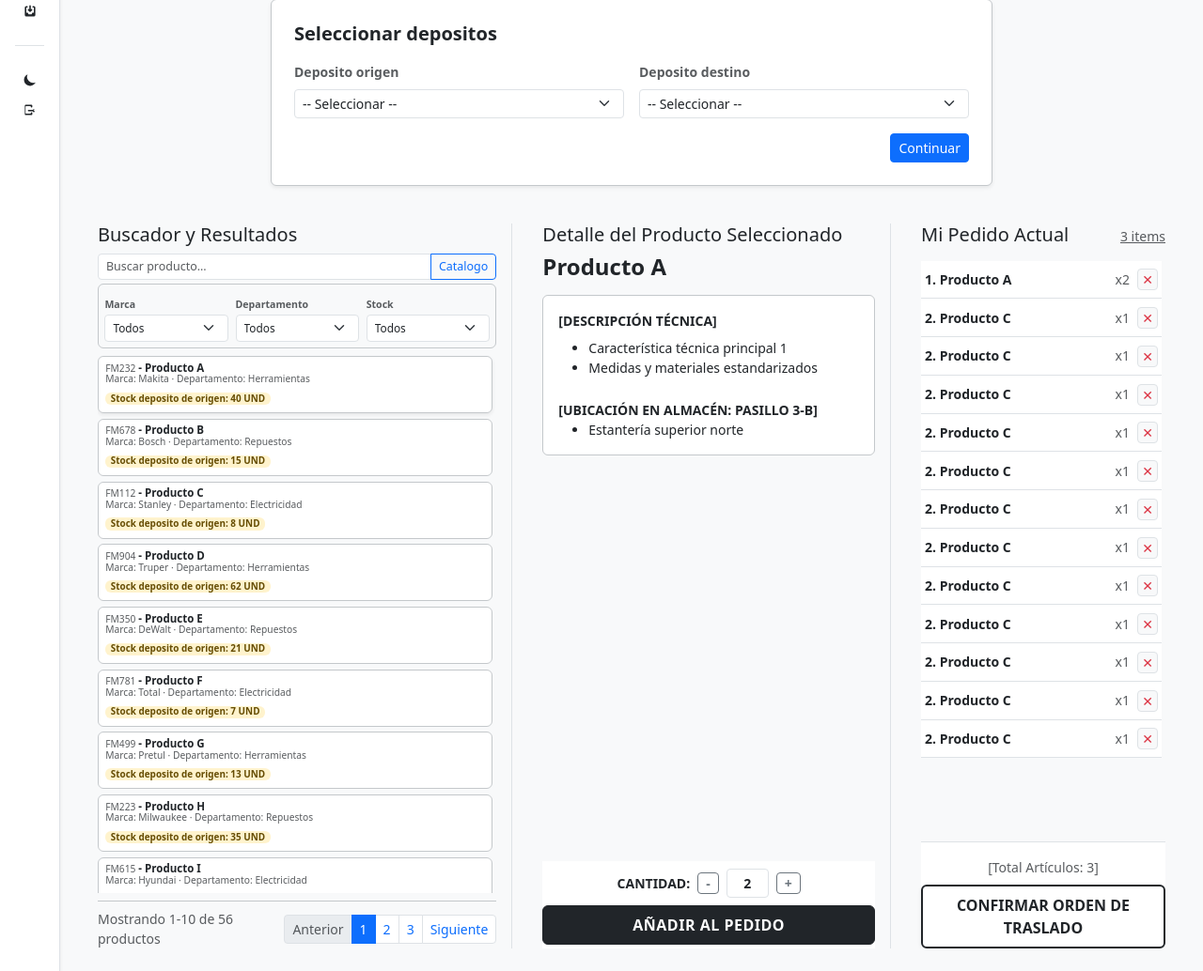
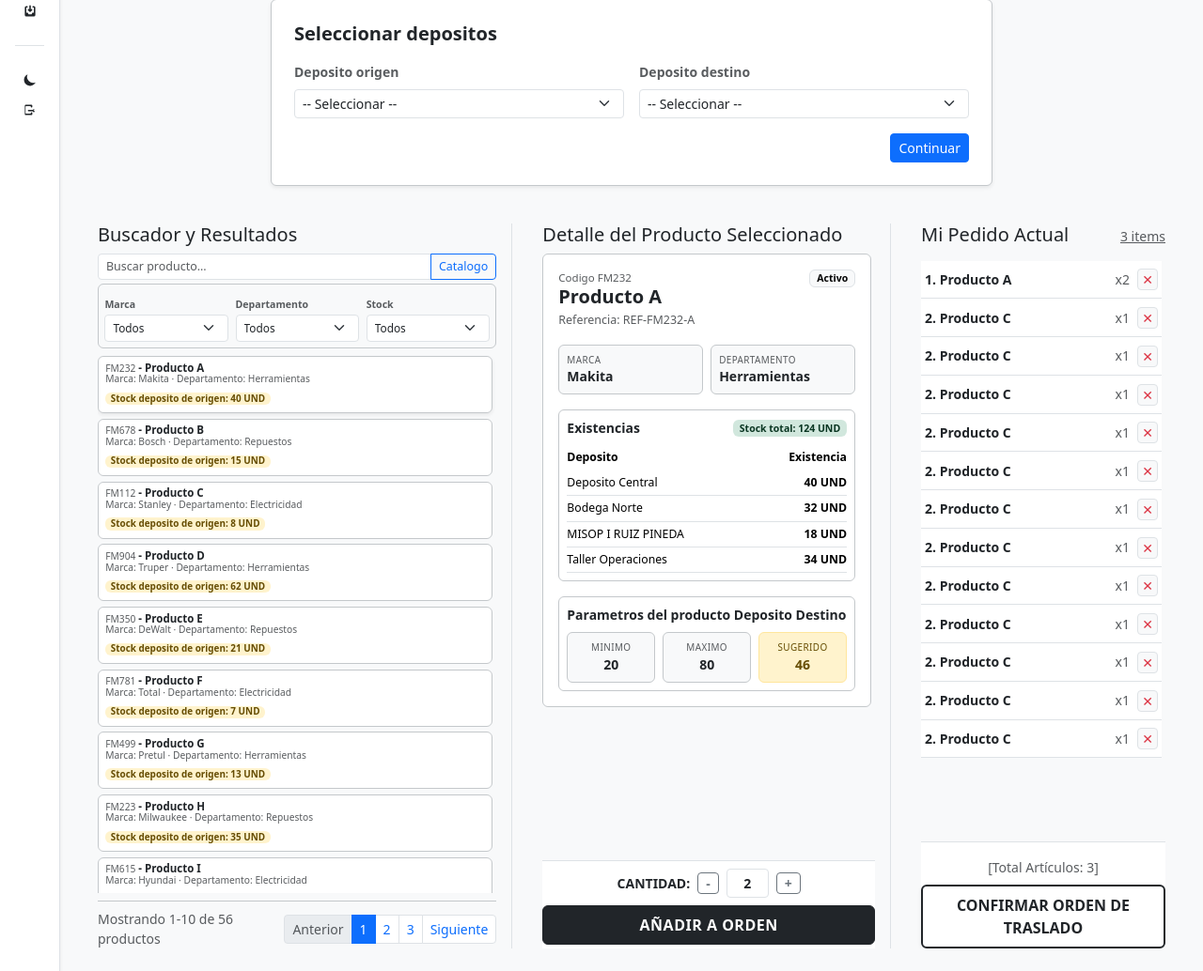
Before and after one commit to jose1574/toolbox-chrystal, a Python web app: template app/inventory/templates/manual_order_collection.html in a window 1280 px wide. Shown: the part 152-1186 px from the top of the page at 94% size. Run offline with Jinja, Linux system fonts and the light colour scheme; the template is opened without the code that fills it, so the values that code supplies are empty; some libraries are stand-ins or nearby versions.

Commit message:
se termina la maquetacion de la orden de recoleccion manual

```diff
--- a/app/inventory/templates/manual_order_collection.html
+++ b/app/inventory/templates/manual_order_collection.html
@@ -336,28 +336,101 @@
         <div class="h-100 d-flex flex-column border-end px-3 min-h-0 overflow-hidden" style="width: 35%;">
             <h5>Detalle del Producto Seleccionado</h5>
 
-            <h3 class="h4 fw-bold mb-3">Producto A</h3>
+            <div class="flex-grow-1 min-h-0 overflow-y-auto pe-1">
+                <div class="rounded border border-secondary-subtle bg-body p-3 small mb-3">
+                    <div class="d-flex align-items-start justify-content-between gap-2 mb-3">
+                        <div>
+                            <div class="text-body-secondary" style="font-size: 0.72rem;">Codigo FM232</div>
+                            <h3 class="h5 fw-bold mb-1">Producto A</h3>
+                            <div class="text-body-secondary" style="font-size: 0.78rem;">Referencia: REF-FM232-A</div>
+                        </div>
+                        <span class="badge text-bg-light border">Activo</span>
+                    </div>
 
-            <div class="card bg-body border-secondary-subtle p-3 mb-3 small">
-                <div class="fw-bold mb-2">[DESCRIPCIÓN TÉCNICA]</div>
-                <ul>
-                    <li>Característica técnica principal 1</li>
-                    <li>Medidas y materiales estandarizados</li>
-                </ul>
-                <div class="fw-bold mt-2">[UBICACIÓN EN ALMACÉN: PASILLO 3-B]</div>
-                <ul class="mb-0">
-                    <li>Estantería superior norte</li>
-                </ul>
+                    <div class="row g-2 mb-3">
+                        <div class="col-6">
+                            <div class="rounded border border-secondary-subtle bg-body-tertiary p-2 h-100">
+                                <div class="text-body-secondary text-uppercase" style="font-size: 0.62rem; letter-spacing: 0.04em;">Marca</div>
+                                <div class="fw-semibold">Makita</div>
+                            </div>
+                        </div>
+                        <div class="col-6">
+                            <div class="rounded border border-secondary-subtle bg-body-tertiary p-2 h-100">
+                                <div class="text-body-secondary text-uppercase" style="font-size: 0.62rem; letter-spacing: 0.04em;">Departamento</div>
+                                <div class="fw-semibold">Herramientas</div>
+                            </div>
+                        </div>
+                    </div>
+
+                    <div class="rounded border border-secondary-subtle p-2 mb-3">
+                        <div class="d-flex align-items-center justify-content-between mb-2">
+                            <div class="fw-semibold">Existencias</div>
+                            <span class="badge bg-success-subtle text-success-emphasis">Stock total: 124 UND</span>
+                        </div>
+                        <div class="table-responsive">
+                            <table class="table table-sm align-middle mb-0 small">
+                                <thead class="text-body-secondary">
+                                    <tr>
+                                        <th class="border-0 ps-0">Deposito</th>
+                                        <th class="border-0 pe-0 text-end">Existencia</th>
+                                    </tr>
+                                </thead>
+                                <tbody>
+                                    <tr>
+                                        <td class="ps-0">Deposito Central</td>
+                                        <td class="pe-0 text-end fw-semibold">40 UND</td>
+                                    </tr>
+                                    <tr>
+                                        <td class="ps-0">Bodega Norte</td>
+                                        <td class="pe-0 text-end fw-semibold">32 UND</td>
+                                    </tr>
+                                    <tr>
+                                        <td class="ps-0">MISOP I RUIZ PINEDA</td>
+                                        <td class="pe-0 text-end fw-semibold">18 UND</td>
+                                    </tr>
+                                    <tr>
+                                        <td class="ps-0">Taller Operaciones</td>
+                                        <td class="pe-0 text-end fw-semibold">34 UND</td>
+                                    </tr>
+                                </tbody>
+                            </table>
+                        </div>
+                    </div>
+
+                    <div class="rounded border border-secondary-subtle p-2">
+                        <div class="fw-semibold mb-2">Parametros del producto Deposito Destino</div>
+                        <div class="row g-2">
+                            <div class="col-4">
+                                <div class="rounded bg-body-tertiary border border-secondary-subtle p-2 text-center h-100">
+                                    <div class="text-body-secondary text-uppercase" style="font-size: 0.62rem; letter-spacing: 0.04em;">Minimo</div>
+                                    <div class="fw-bold">20</div>
+                                </div>
+                            </div>
+                            <div class="col-4">
+                                <div class="rounded bg-body-tertiary border border-secondary-subtle p-2 text-center h-100">
+                                    <div class="text-body-secondary text-uppercase" style="font-size: 0.62rem; letter-spacing: 0.04em;">Maximo</div>
+                                    <div class="fw-bold">80</div>
+                                </div>
+                            </div>
+                            <div class="col-4">
+                                <div class="rounded bg-warning-subtle border border-warning-subtle p-2 text-center h-100">
+                                    <div class="text-warning-emphasis text-uppercase" style="font-size: 0.62rem; letter-spacing: 0.04em;">Sugerido</div>
+                                    <div class="fw-bold text-warning-emphasis">46</div>
+                                </div>
+                            </div>
+                        </div>
+                    </div>
+                </div>
             </div>
 
-            <div class="mt-auto pt-2 bg-body">
+            <div class="pt-2 border-top bg-body flex-shrink-0">
                 <div class="d-flex align-items-center justify-content-center gap-2 mb-2">
                     <span class="small fw-semibold">CANTIDAD:</span>
                     <button class="btn btn-outline-secondary btn-sm px-2 py-0 fw-bold">-</button>
                     <input type="text" class="form-control form-control-sm text-center fw-bold" value="2" style="width: 45px;">
                     <button class="btn btn-outline-secondary btn-sm px-2 py-0 fw-bold">+</button>
                 </div>
-                <button class="btn btn-dark w-100 py-2 fw-bold text-uppercase mb-1" style="letter-spacing: 0.5px;">Añadir al Pedido</button>
+                <button class="btn btn-dark w-100 py-2 fw-bold text-uppercase mb-1" style="letter-spacing: 0.5px;">Añadir a Orden</button>
             </div>
         </div>
 
```
